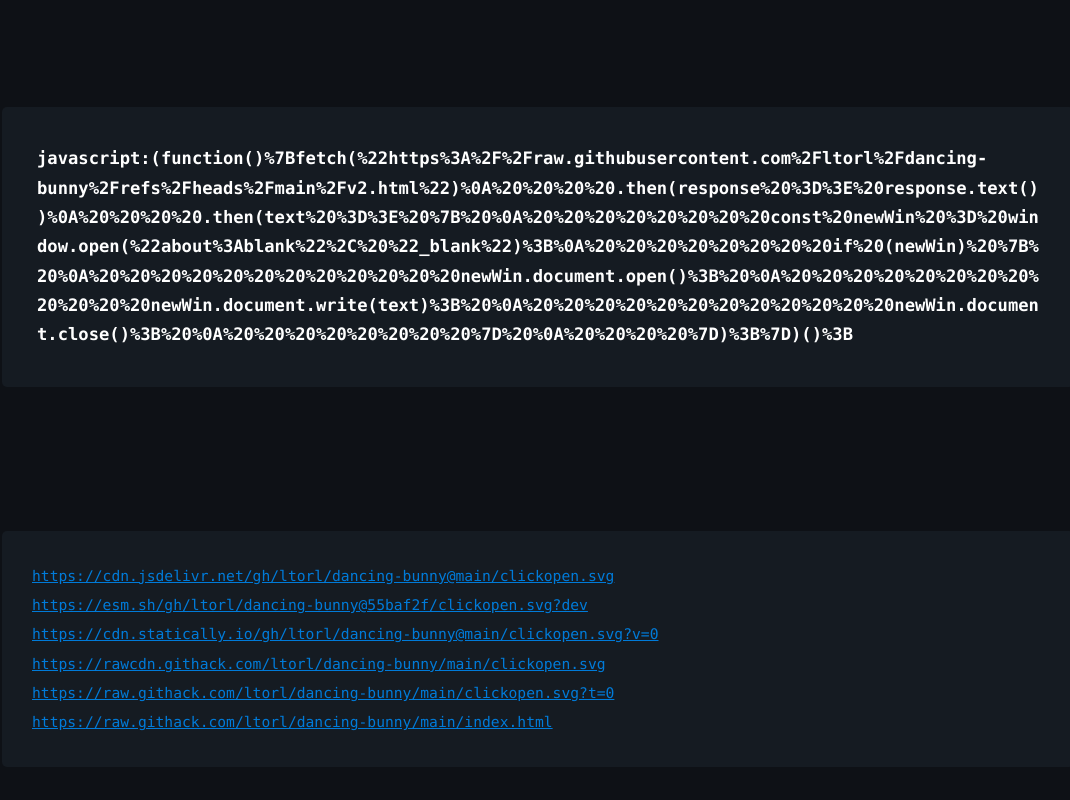
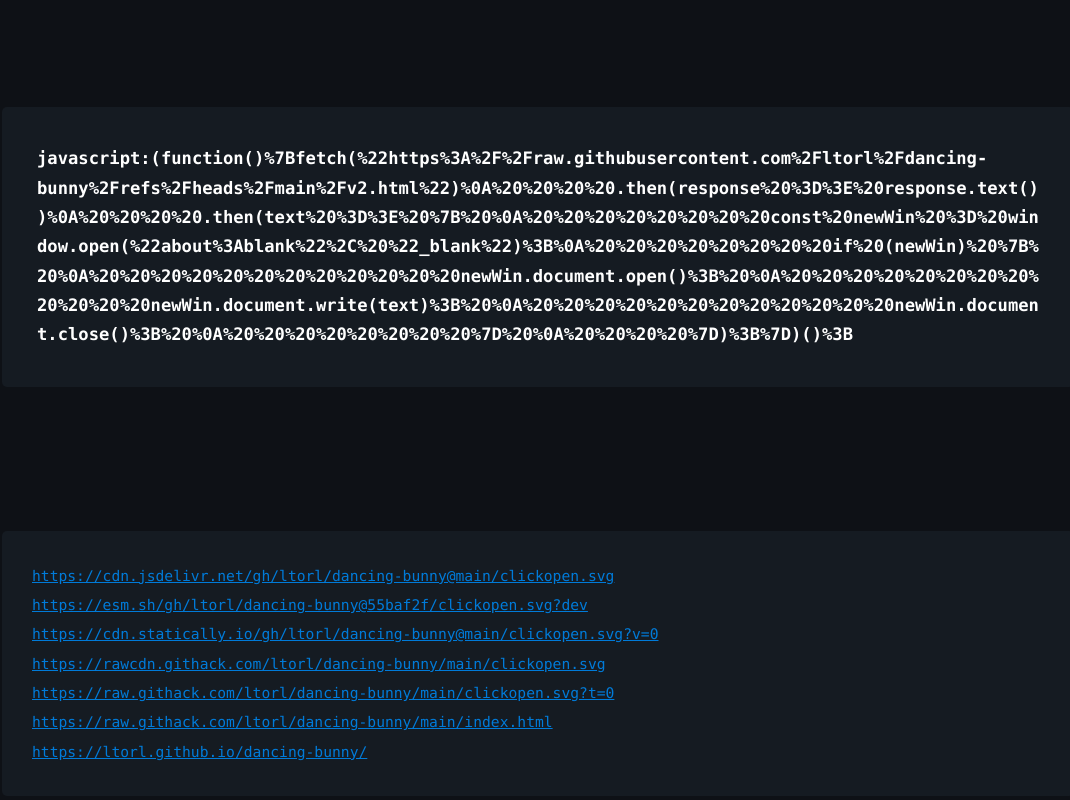
Before and after one commit to ltorl/dancing-bunny, a website: page documentation.html in a window 1280 px wide. Shown: the part 1740-2540 px from the top of the page, without its empty margins (102-1172 px from the left). Drawn offline with Linux system fonts and the light colour scheme; a web font is replaced by a local one.

Commit message:
Update documentation.html

```diff
--- a/documentation.html
+++ b/documentation.html
@@ -202,6 +202,8 @@ javascript:(function()%7Bfetch(%22https%3A%2F%2Fraw.githubusercontent.com%2Fltor
       target="_blank">https://raw.githack.com/ltorl/dancing-bunny/main/clickopen.svg?t=0</a> <br>
     <a href="https://raw.githack.com/ltorl/dancing-bunny/main/index.html"
       target="_blank">https://raw.githack.com/ltorl/dancing-bunny/main/index.html</a> <br>
+    <a href="https://ltorl.github.io/dancing-bunny/"
+      target="_blank">https://ltorl.github.io/dancing-bunny/</a> <br>
 
 <!--
     <a href="https://db-gn.linkyhost.com/" target="_blank">https://db-gn.linkyhost.com/</a> <br>
@@ -212,8 +214,6 @@ javascript:(function()%7Bfetch(%22https%3A%2F%2Fraw.githubusercontent.com%2Fltor
     <br>
     <a href="https://classrooom.wasmer.app/" target="_blank">https://classrooom.wasmer.app/</a> <br>
     <a href="https://classroom.nekoweb.org/" target="_blank">https://classroom.nekoweb.org/</a> <br>
-    <a href="https://ltorl.github.io/dancing-bunny/" target="_blank">https://ltorl.github.io/dancing-bunny/</a>
-    <br>
     <a href="https://db-gn.w3spaces.com/" target="_blank">https://db-gn.w3spaces.com/</a> <br>
     <a href="https://colossal-sapphire-l6atvx3gpw.edgeone.app/"
       target="_blank">https://colossal-sapphire-l6atvx3gpw.edgeone.app/</a> <br>
```
